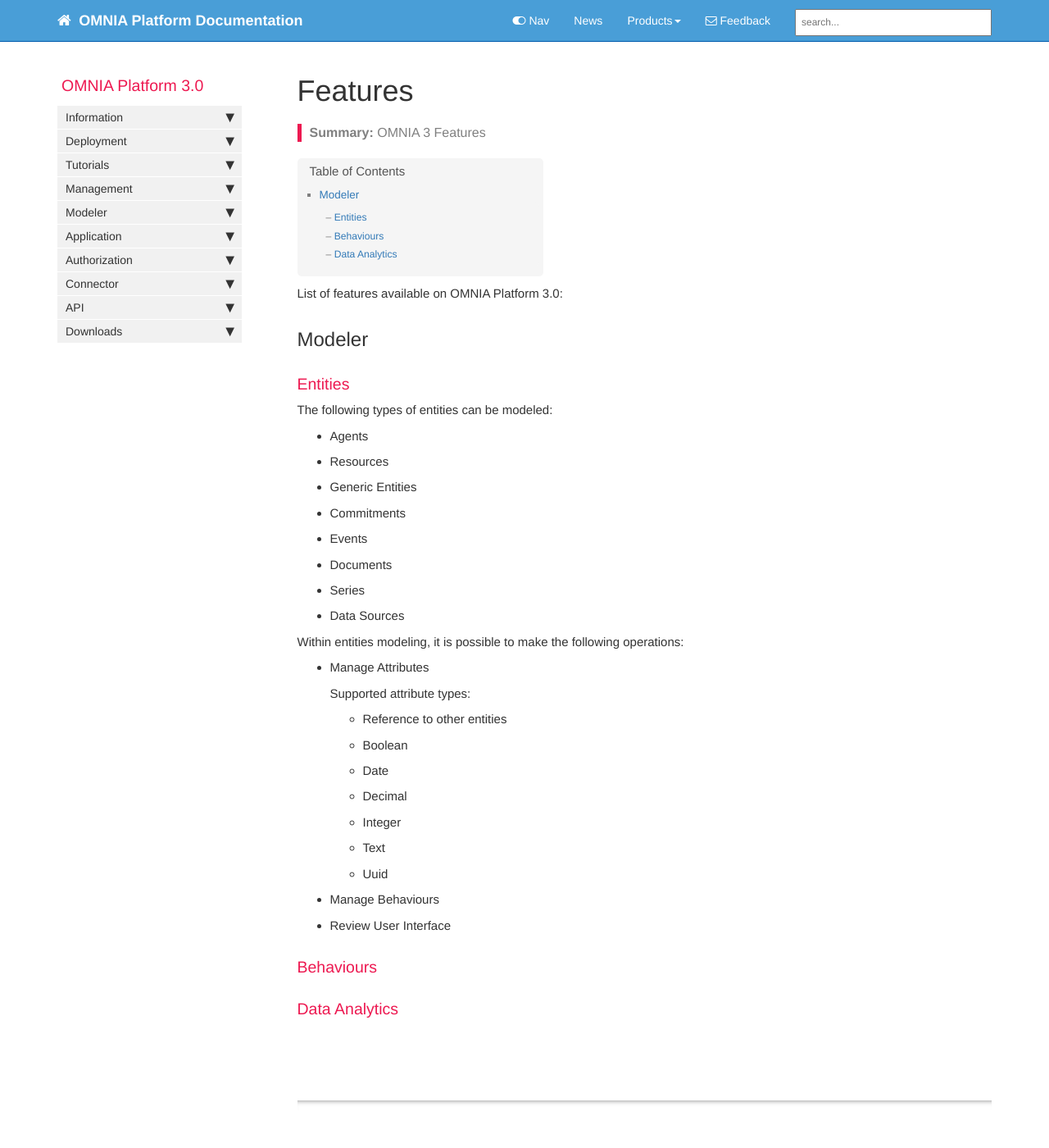
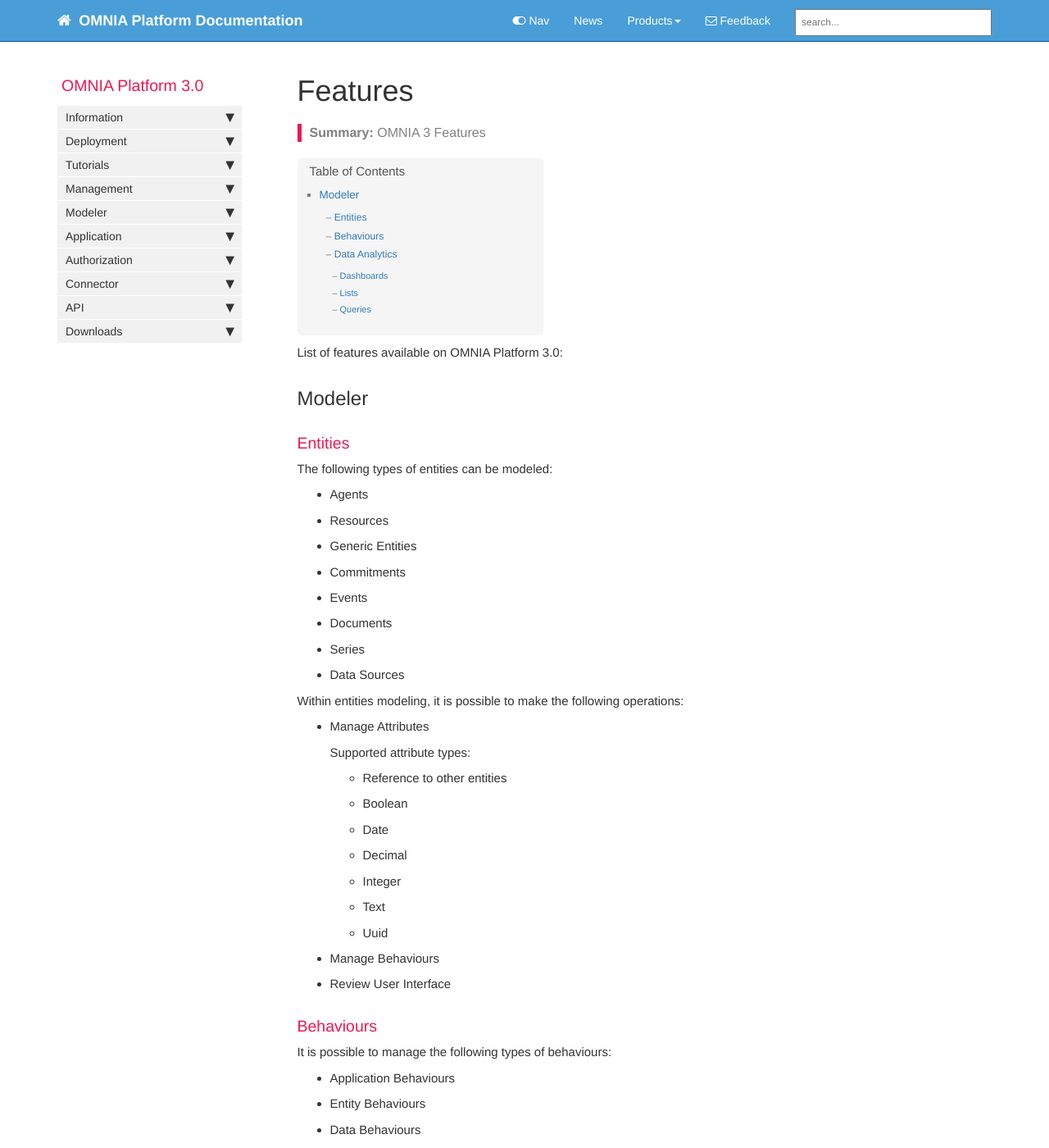
Before and after one commit to daniel8lopes/omnia3, a Jekyll site: the page built from docs/pages/omnia3/Introduction/omnia3_features.md, in a window 1280 px wide and 1400 px high. Shown: the whole window at 82% size. Built offline with Jekyll 4.4.1, drawn with Linux system fonts in a browser that asks for light colours; nearby versions of some CDN libraries; comment, search, counter and statistics services are not loaded; some of the changed text lies outside the part shown.

Commit message:
Update omnia3_features.md

```diff
--- a/docs/pages/omnia3/Introduction/omnia3_features.md
+++ b/docs/pages/omnia3/Introduction/omnia3_features.md
@@ -43,4 +43,16 @@ Within entities modeling, it is possible to make the following operations:
 
 ### Behaviours
 
+It is possible to manage the following types of behaviours:
+
+- Application Behaviours
+- Entity Behaviours
+- Data Behaviours
+
 ### Data Analytics
+
+#### Dashboards
+
+#### Lists
+
+#### Queries
```
